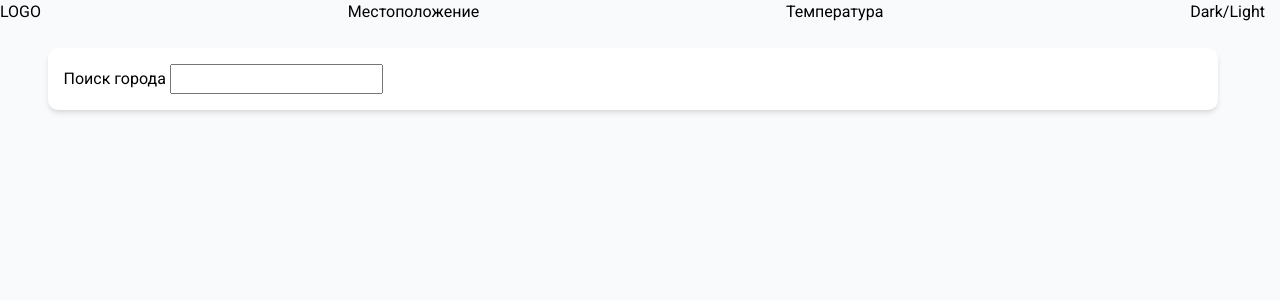
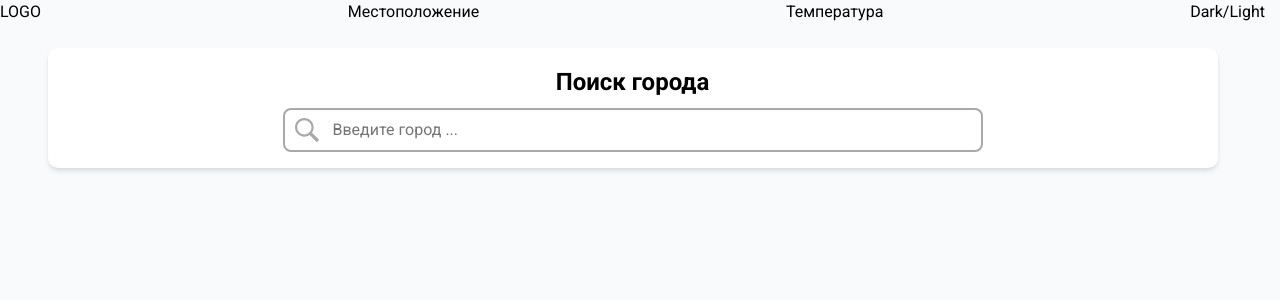
Before and after one commit to AntonMasl/weather, a Vue app: page / in a window 1280 px wide. Shown: the top 300 px of the page. Built offline with nearby package versions, Linux system fonts and the light colour scheme.

Commit message:
city-search-input

```diff
--- a/eslint.config.ts
+++ b/eslint.config.ts
@@ -16,7 +16,6 @@ export default defineConfig([
         languageOptions: { globals: globals.browser },
         rules: {
             "prettier/prettier": "error",
-            "no-console": "error",
             eqeqeq: "error",
         },
     },
--- a/src/App.vue
+++ b/src/App.vue
@@ -8,27 +8,23 @@
                 <div class="theme">Dark/Light</div>
             </div>
         </header>
-        <section class="search">
+        <section class="city-search">
             <div class="container">
-                <div class="search__inner card">
-                    <label
-                        class="search__label"
-                        for="search"
-                    >
-                        Поиск города
-                    </label>
-                    <input
-                        class="search__input"
-                        type="text"
-                        id="search"
-                    />
+                <div class="city-search__inner card">
+                    <div class="city-search__label">Поиск города</div>
+                    <city-search-input v-model="city" />
                 </div>
             </div>
         </section>
     </div>
 </template>
 
-<script setup lang="ts"></script>
+<script setup lang="ts">
+import CitySearchInput from "@/components/city-search-input.vue"
+import { ref } from "vue"
+
+const city = ref("")
+</script>
 
 <style lang="scss" scoped>
 .weather {
@@ -55,5 +51,15 @@
             0 2px 4px -1px rgb(0 0 0 / 6%);
         padding: 16px;
     }
+
+    .city-search {
+        &__label {
+            font-size: 24px;
+            font-weight: 700;
+            display: block;
+            margin-bottom: 8px;
+            text-align: center;
+        }
+    }
 }
 </style>
--- /dev/null
+++ b/src/components/city-search-input.vue
@@ -0,0 +1,128 @@
+<template>
+    <div class="city-search-input">
+        <svg
+            class="search-icon"
+            version="1.1"
+            id="Capa_1"
+            xmlns="http://www.w3.org/2000/svg"
+            xmlns:xlink="http://www.w3.org/1999/xlink"
+            x="0px"
+            y="0px"
+            width="24"
+            height="24"
+            viewBox="0 0 612 612"
+            style="enable-background: new 0 0 612.08 612.08"
+            xml:space="preserve"
+        >
+            <g>
+                <path
+                    d="M237.927,0C106.555,0,0.035,106.52,0.035,237.893c0,131.373,106.52,237.893,237.893,237.893
+		c50.518,0,97.368-15.757,135.879-42.597l0.028-0.028l176.432,176.433c3.274,3.274,8.48,3.358,11.839,0l47.551-47.551
+		c3.274-3.274,3.106-8.703-0.028-11.838L433.223,373.8c26.84-38.539,42.597-85.39,42.597-135.907C475.82,106.52,369.3,0,237.927,0z
+		 M237.927,419.811c-100.475,0-181.918-81.443-181.918-181.918S137.453,55.975,237.927,55.975s181.918,81.443,181.918,181.918
+		S338.402,419.811,237.927,419.811z"
+                />
+            </g>
+            <g></g>
+            <g></g>
+            <g></g>
+            <g></g>
+            <g></g>
+            <g></g>
+            <g></g>
+            <g></g>
+            <g></g>
+            <g></g>
+            <g></g>
+            <g></g>
+            <g></g>
+            <g></g>
+            <g></g>
+        </svg>
+        <input
+            v-model="city"
+            type="text"
+            id="search"
+            placeholder="Введите город ..."
+        />
+        <svg
+            v-if="city.length"
+            class="remove-icon"
+            xmlns="http://www.w3.org/2000/svg"
+            width="24"
+            height="24"
+            viewBox="0 0 40 40"
+            @click="city = ''"
+        >
+            <path
+                d="M21.499 19.994L32.755 8.727a1.064 1.064 0 0 0-.001-1.502c-.398-.396-1.099-.398-1.501.002L20 18.494L8.743 7.224c-.4-.395-1.101-.393-1.499.002a1.05 1.05 0 0 0-.309.751c0 .284.11.55.309.747L18.5 19.993L7.245 31.263a1.064 1.064 0 0 0 .003 1.503c.193.191.466.301.748.301h.006c.283-.001.556-.112.745-.305L20 21.495l11.257 11.27c.199.198.465.308.747.308a1.06 1.06 0 0 0 1.061-1.061c0-.283-.11-.55-.31-.747z"
+            />
+        </svg>
+    </div>
+</template>
+
+<script setup lang="ts">
+// const emits = defineEmits(["update:modelValue"])
+//
+// const props = defineProps<{
+//     modelValue: string
+// }>()
+
+const city = defineModel<string>({ required: true })
+
+// function onInput(event: InputEvent) {
+//     const target = event.target as HTMLInputElement
+//     emits("update:modelValue", target.value)
+//     // console.log("onInput")
+//     // const target = event.target as HTMLInputElement
+//     // city.value = target.value
+//     // console.log(city.value)
+// }
+//
+// function onChange(event: Event) {
+//     console.log("onChange", event)
+// }
+</script>
+
+<style scoped lang="scss">
+.city-search-input {
+    position: relative;
+    max-width: 700px;
+    margin: 0 auto;
+
+    $darkgray: darkgray;
+
+    input {
+        width: 100%;
+        font-size: 16px;
+        padding: 8px 8px 8px 48px;
+        border-radius: 8px;
+        border: 2px solid $darkgray;
+        outline: none;
+
+        &:focus {
+            border: 2px solid dimgray;
+        }
+    }
+
+    svg {
+        position: absolute;
+        fill: $darkgray;
+        transform: translateY(-50%);
+        top: 50%;
+
+        &.search-icon {
+            left: 12px;
+        }
+
+        &.remove-icon {
+            right: 12px;
+            cursor: pointer;
+
+            &:hover {
+                fill: red;
+            }
+        }
+    }
+}
+</style>
--- a/src/components/search-input.vue
+++ /dev/null
@@ -1,30 +0,0 @@
-<template>
-    <div class="search-input">
-        <label
-            class="search-input__label"
-            for="search"
-        >
-            Поиск города
-        </label>
-        <input
-            type="text"
-            id="search"
-        />
-    </div>
-</template>
-
-<script setup lang="ts"></script>
-
-<style scoped lang="scss">
-.search {
-    &__label {
-        font-size: 24px;
-        font-weight: 700;
-        display: block;
-        margin-bottom: 8px;
-    }
-
-    &__input {
-    }
-}
-</style>
```
